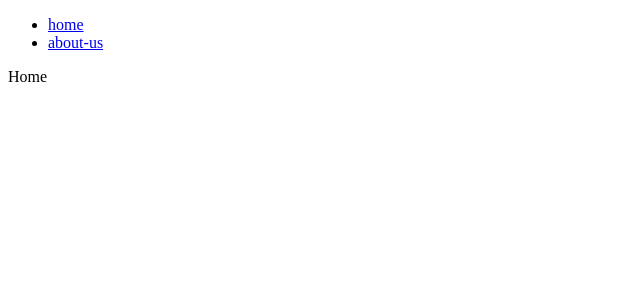
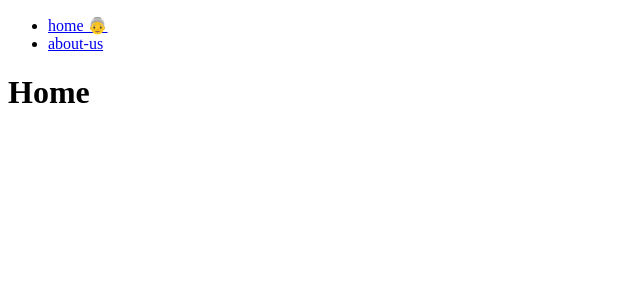
Before and after one commit to JoByeongYoun/nomad-next14, a Next.js app: page / in a window 1280 px wide. Shown: the top 300 px of the page, without its empty margins (0-640 px from the left). Built offline with nearby package versions, Linux system fonts and the light colour scheme.

Commit message:
add navigation mark

```diff
--- a/app/components/navigation.tsx
+++ b/app/components/navigation.tsx
@@ -1,10 +1,13 @@
+"use client"
 import Link from "next/link";
+import {usePathname} from "next/navigation";
 
 export default function Navigation() {
+    const path = usePathname();
     return (
         <ul>
-            <li><Link href={'/'}>home</Link></li>
-            <li><Link href={'/about-us'}>about-us</Link></li>
+            <li><Link href={'/'}>{`home ${path === '/' ? '👵' : ''}`}</Link></li>
+            <li><Link href={'/about-us'}>{`about-us ${path === '/about-us' ? '👵' : ''}`}</Link></li>
         </ul>
     )
 }
--- a/app/page.tsx
+++ b/app/page.tsx
@@ -4,7 +4,7 @@ export default function Tomato() {
     return (
         <div>
             <Navigation />
-            Home
+            <h1>Home</h1>
         </div>
     )
 }
```
